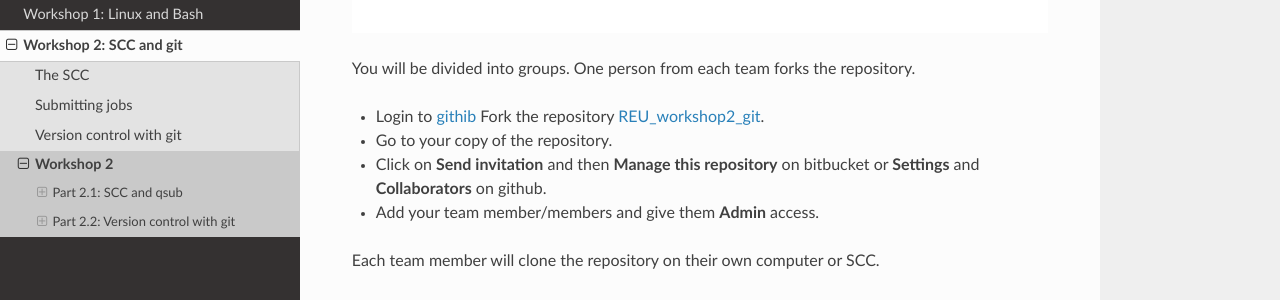
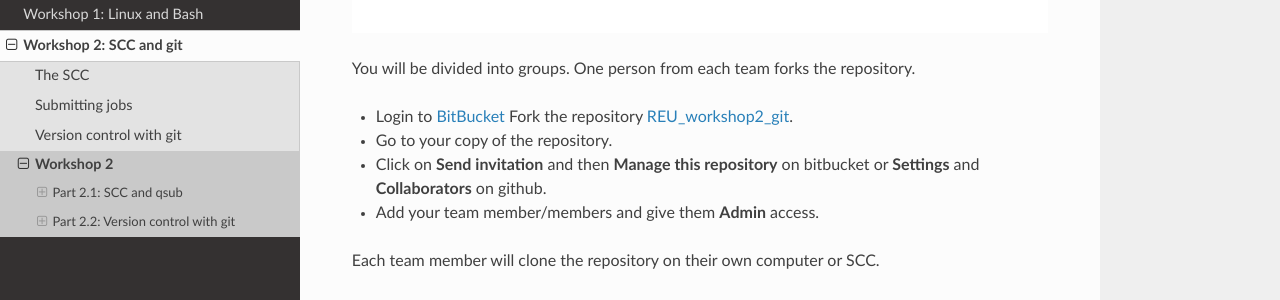
Before and after one commit to BRITE-REU/programming-workshops, a Sphinx documentation site: the page built from source/workshops/02_scc_git/workshop.rst, in a window 1280 px wide and 900 px high, scrolled down 4296 px. Shown: the part 151-451 px from the top of the window. Built offline with Sphinx 7.4.7 and the Read the Docs theme 2.0.0, drawn with Linux system fonts in a browser that asks for light colours.

Commit message:
Update workshop.rst

```diff
--- a/source/workshops/02_scc_git/workshop.rst
+++ b/source/workshops/02_scc_git/workshop.rst
@@ -195,7 +195,7 @@ On `GitHub <https://help.github.com/articles/fork-a-repo/>`_ on the top left you
 
 You will be divided into groups. One person from each team forks the repository.
 
-- Login to `githib <github.com>`_ Fork the repository `REU_workshop2_git <https://bitbucket.org/dmarcbriers/bub_workshop07_git/src/master>`_.
+- Login to `BitBucket <bitbucket.org>`_ Fork the repository `REU_workshop2_git <https://bitbucket.org/dmarcbriers/bub_workshop07_git/src/master>`_.
 - Go to your copy of the repository.
 - Click on **Send invitation** and then **Manage this repository** on bitbucket or **Settings** and **Collaborators** on github.
 - Add your team member/members and give them **Admin** access.
```
